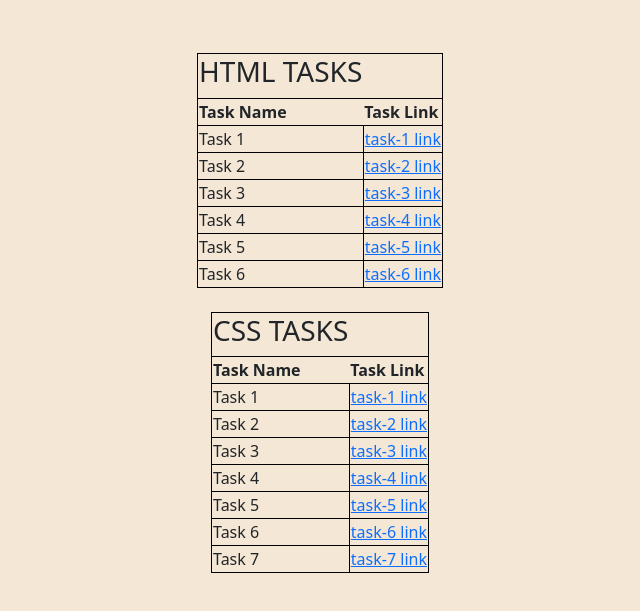
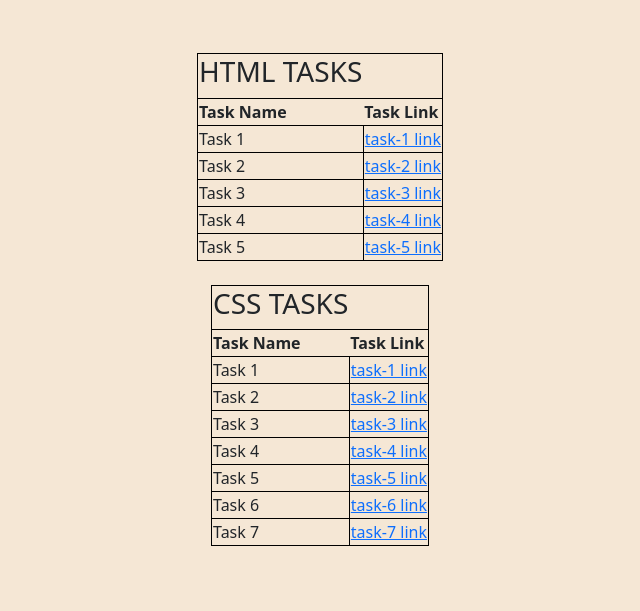
Before and after one commit to Nishu-06/ASSIGNMENT-1, a plain HTML site: page index.html in a window 1280 px wide. Shown: the part 139-750 px from the top of the page, without its empty margins (320-960 px from the left). Drawn offline with nearby package versions, Linux system fonts and the light colour scheme.

Commit message:
Update index.html

```diff
--- a/index.html
+++ b/index.html
@@ -77,12 +77,6 @@
                     <a href="https://nishu-06.github.io/h5/task5.html">task-5 link</a>
                 </td>
             </tr>
-            <tr>
-                <td>Task 6</td>
-                <td>
-                    <a href="https://nishu-06.github.io/h6/task6.html">task-6 link</a>
-                </td>
-            </tr>
         </table>
     </h5>
     <br>
```
